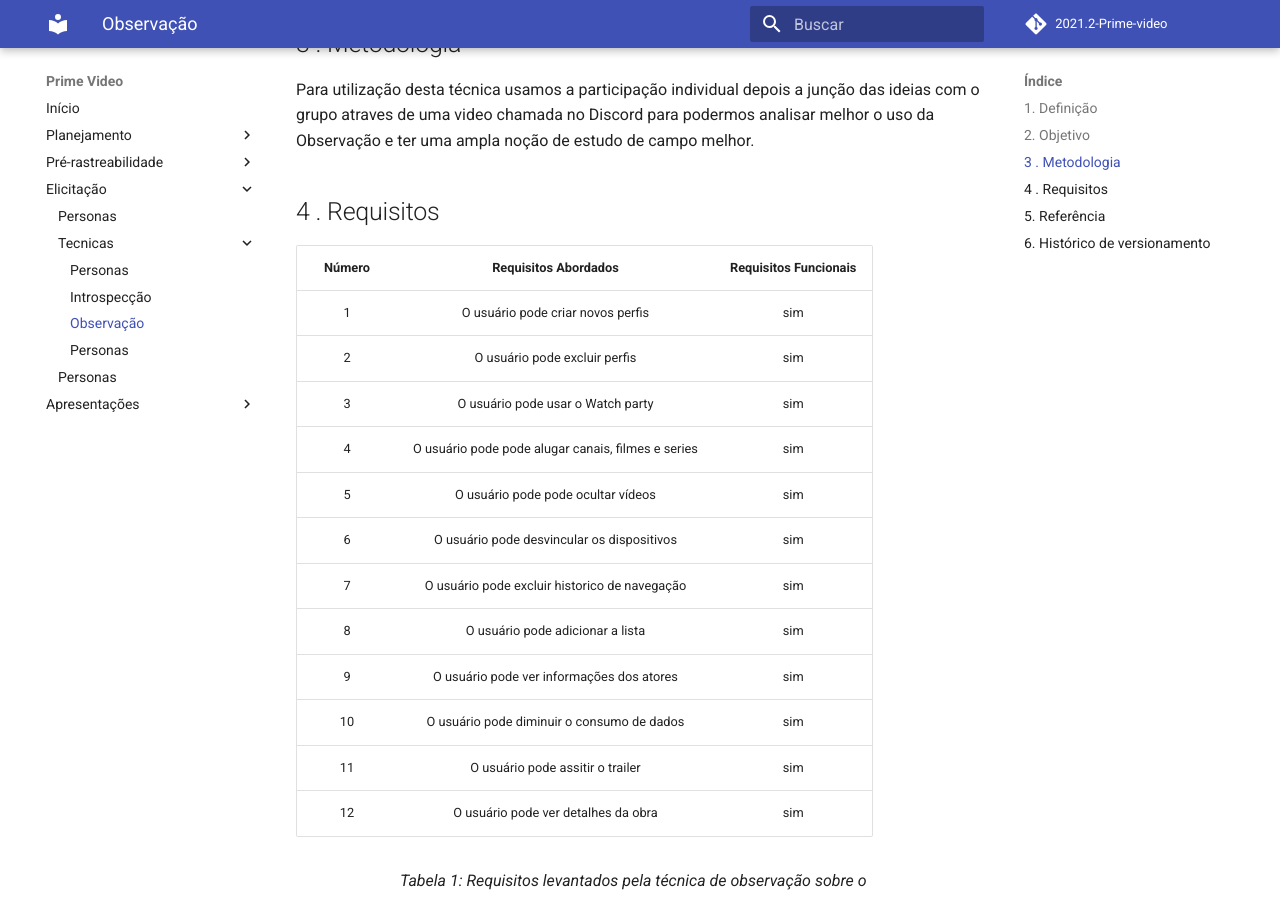
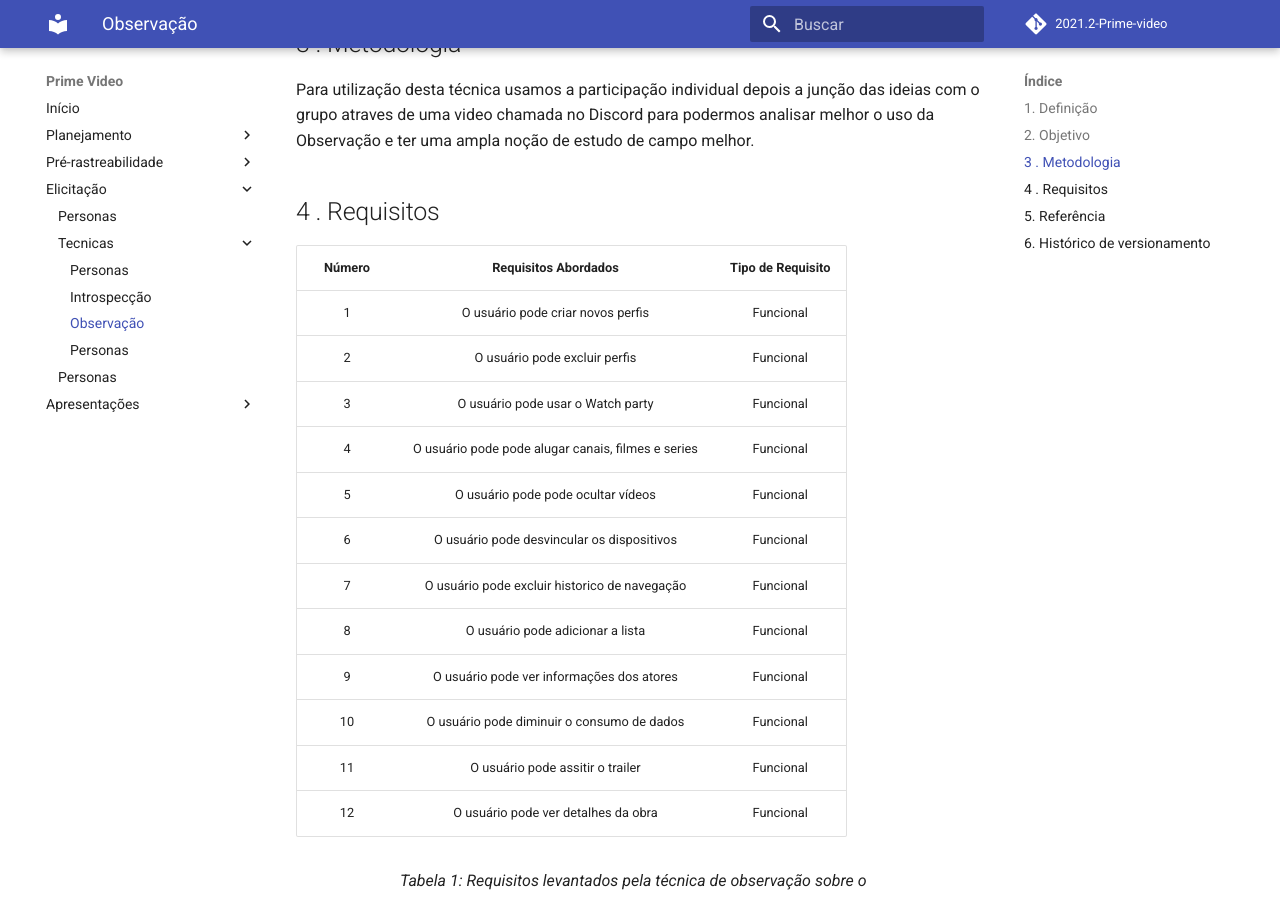
Before and after one commit to Requisitos-de-Software/2021.2-Prime-video, an MkDocs documentation site: the page built from docs/elicitacao/tecnicas/observacao.md, in a window 1280 px wide and 900 px high, scrolled down 675 px. Built offline with MkDocs 1.6.1 and Material for MkDocs 9.7.7, drawn with Linux system fonts in a browser that asks for light colours; comment, search, counter and statistics services are not loaded.

Commit message:
Update observacao.md
Adicionando a maneira certa

```diff
--- a/docs/elicitacao/tecnicas/observacao.md
+++ b/docs/elicitacao/tecnicas/observacao.md
@@ -31,20 +31,20 @@
 
 ## 4 . Requisitos
 
-| Número | Requisitos Abordados                                      | Requisitos Funcionais|
+| Número | Requisitos Abordados                                      | Tipo de Requisito|
 | :------: | :--------------------------------------------------: | :------: |
-| 1   | O usuário pode criar novos perfis| sim |
-| 2   | O usuário pode excluir perfis| sim |
-| 3   | O usuário pode usar o Watch party| sim |
-| 4   | O usuário pode pode alugar canais, filmes e series| sim |
-| 5   | O usuário pode pode ocultar vídeos| sim |
-| 6   | O usuário pode desvincular os dispositivos | sim |
-| 7   | O usuário pode excluir historico de navegação| sim |
-| 8   | O usuário pode adicionar a lista | sim |
-| 9   | O usuário pode ver informações dos atores | sim |
-| 10  | O usuário pode diminuir o consumo de dados| sim |
-| 11  | O usuário pode assitir o trailer | sim |
-| 12  | O usuário pode ver detalhes da obra | sim |
+| 1   | O usuário pode criar novos perfis|Funcional|
+| 2   | O usuário pode excluir perfis| Funcional |
+| 3   | O usuário pode usar o Watch party| Funcional|
+| 4   | O usuário pode pode alugar canais, filmes e series| Funcional |
+| 5   | O usuário pode pode ocultar vídeos| Funcional|
+| 6   | O usuário pode desvincular os dispositivos | Funcional|
+| 7   | O usuário pode excluir historico de navegação| Funcional|
+| 8   | O usuário pode adicionar a lista | Funcional|
+| 9   | O usuário pode ver informações dos atores | Funcional |
+| 10  | O usuário pode diminuir o consumo de dados| Funcional |
+| 11  | O usuário pode assitir o trailer | Funcional |
+| 12  | O usuário pode ver detalhes da obra | Funcional |
 
 <figcaption>Tabela 1: Requisitos levantados pela técnica de observação sobre o prime video.</figcaption>
 
```
